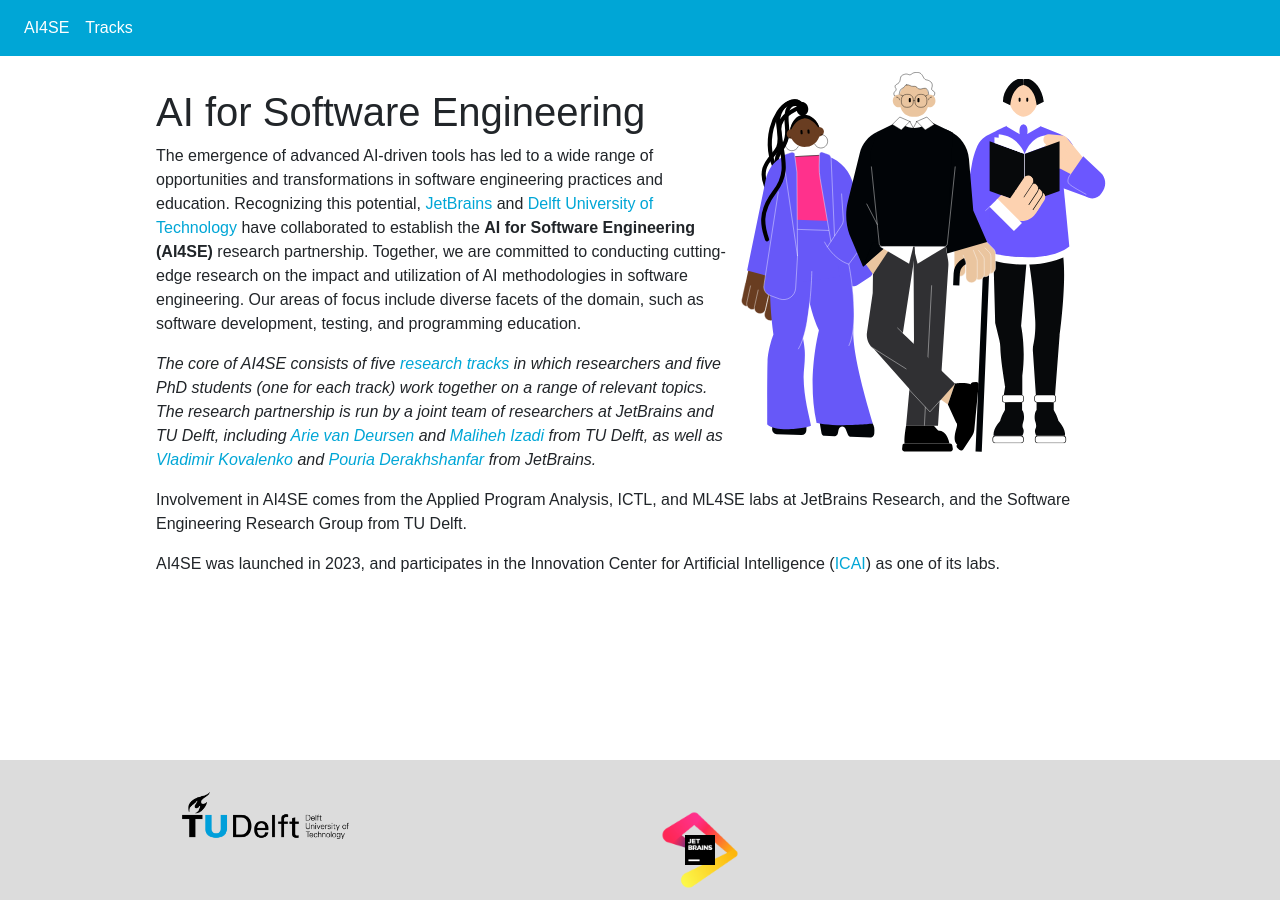
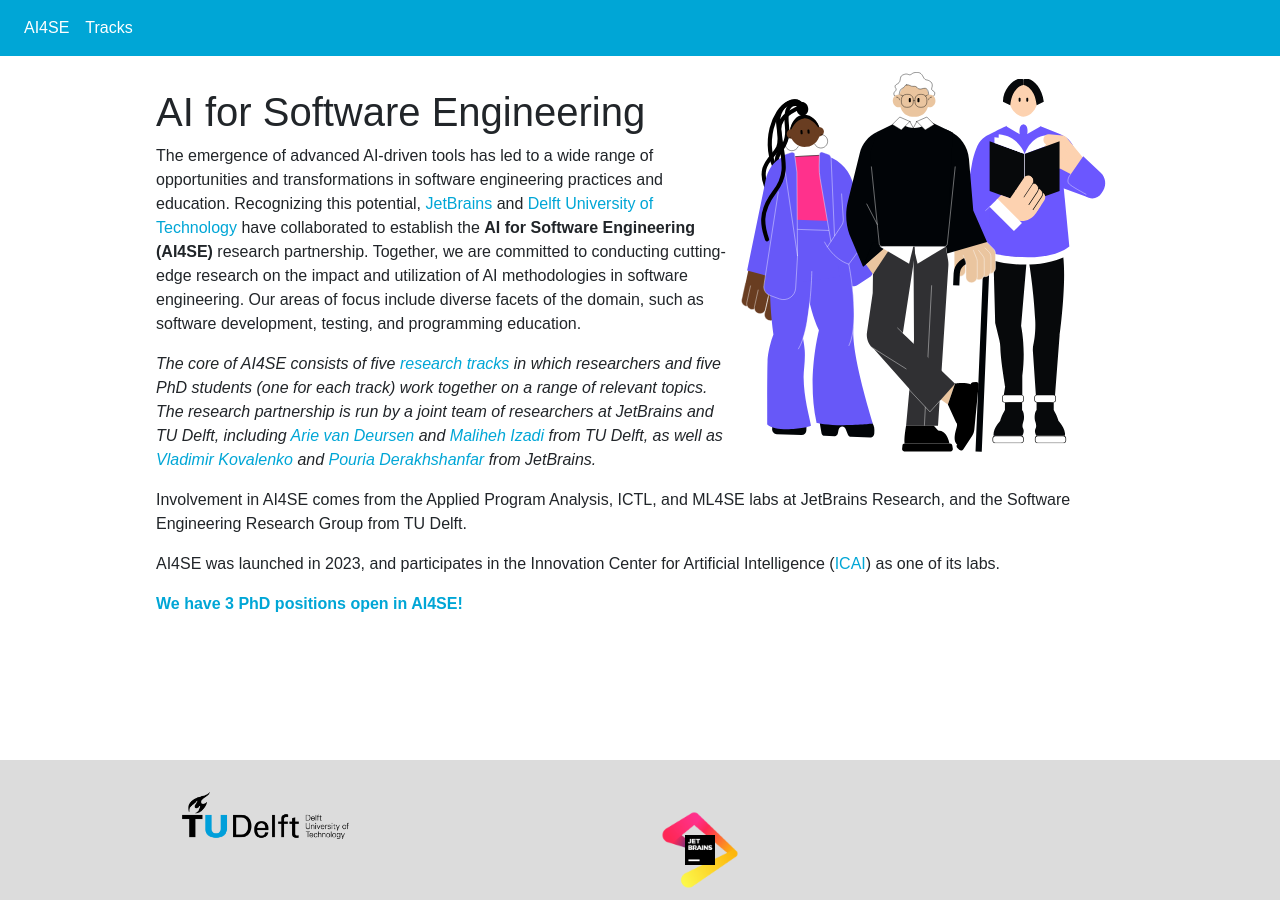
Before and after one commit to SERG-Delft/ai4se-website, a Jekyll site: the page built from index.md, in a window 1280 px wide. Built offline with Jekyll 4.4.1, drawn with Linux system fonts in a browser that asks for light colours; nearby versions of some CDN libraries.

Commit message:
mention phd positions in the website

```diff
--- a/index.md
+++ b/index.md
@@ -20,6 +20,8 @@ Software Engineering Research Group from TU Delft.
 
 AI4SE was launched in 2023, and participates in the Innovation Center for Artificial Intelligence ([ICAI]) as one of its labs.
 
+**[We have 3 PhD positions open in AI4SE!](https://www.tudelft.nl/over-tu-delft/werken-bij-tu-delft/vacatures?searchCriteria[0][key]=keywords&searchCriteria[0][values][]=ai4se&searchCriteria[1][key]=Resultsperpage&searchCriteria[1][values][]=10)**
+
 
 [icai]: https://icai.ai/
 [tudelft]: https://tudelft.nl
```
